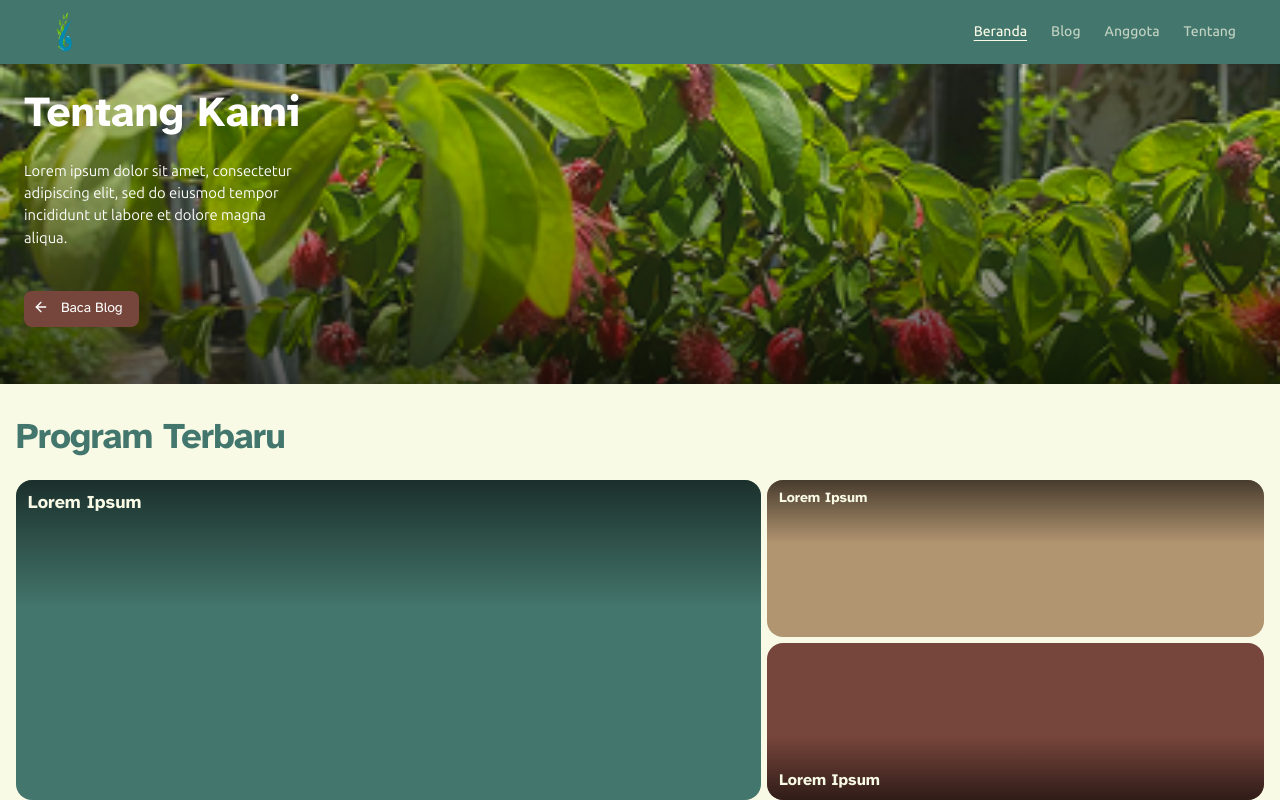
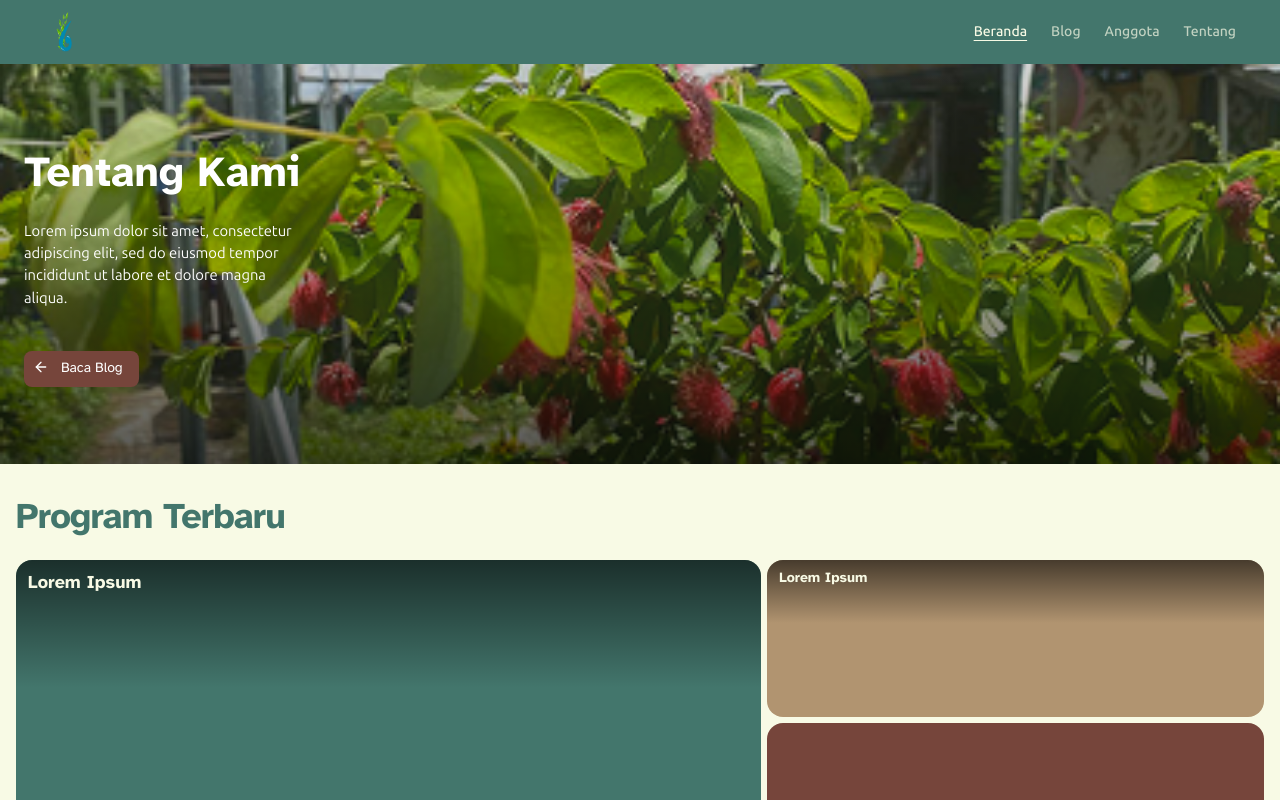
Before and after one commit to Kampung-Hidroponik-Surabaya/kampung-hidroponik-web, a Next.js app: page / in a window 1280 px wide. Shown: the top 800 px of the page. Built offline with nearby package versions, Linux system fonts and the light colour scheme.

Commit message:
feat: merge 36-make-member-page

```diff
--- a/src/components/landing/HeroSection.tsx
+++ b/src/components/landing/HeroSection.tsx
@@ -16,7 +16,7 @@ export default function HeroSection() {
       // min-h-svh → fills viewport height on mobile (svh accounts
       // for mobile browser chrome better than vh)
       // relative → stacking context for overlay + text layers
-      className="relative flex h-[40vh] flex-col justify-center"
+      className="relative flex h-[50vh] flex-col justify-center"
     >
       {/* ── Background image ──────────────────────────────
                 fill → covers full section container
@@ -42,7 +42,7 @@ export default function HeroSection() {
                 relative + z-20 → sits above both image (z-0) and overlay (z-10)
                 pb-10 px-6 → breathing room from viewport edges
             ──────────────────────────────────────────────────── */}
-      <div className="relative z-20 flex flex-col gap-4 px-6 pb-10">
+      <div className="relative z-20 flex flex-col gap-4 px-6 ">
         <HeroContent
           title="Tentang Kami"
           description=" Lorem ipsum dolor sit amet, consectetur adipiscing elit, sed do eiusmod  tempor incididunt ut labore et dolore magna aliqua.
```
